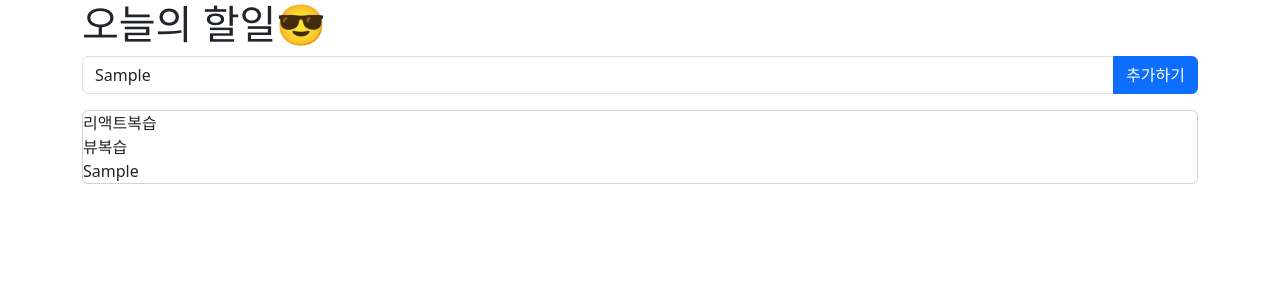
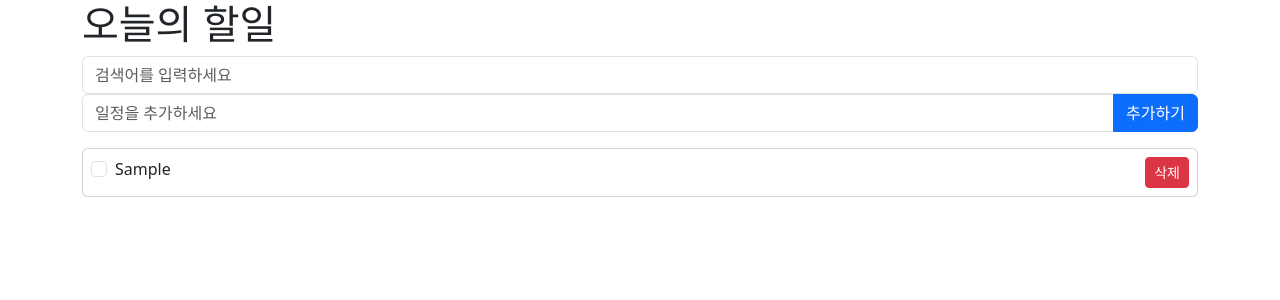
Before and after one commit to was7894/vue_practice, a Vue app: page / in a window 1280 px wide. Both pictures are taken after typing "Sample" into the empty fields and a click on the button "추가하기". Shown: the top 300 px of the page. Built offline with nearby package versions, Linux system fonts and the light colour scheme.

Commit message:
검색기능구현

```diff
--- a/src/App.vue
+++ b/src/App.vue
@@ -1,64 +1,69 @@
 <template>
   <div class="container">
-    <h1>오늘의 할일😎</h1>
-    <!-- <h1>{{ todo }}</h1> -->
-    <form action="#" class="d-flex" @:submit.prevent="onSubmit">
-      <div class="input-group mb-3">
-        <input type="text" class="form-control" placeholder="일정을 추가하세요" v-model="todo" />
-        <!-- type을줘야 prevent로 막힘. -->
-        <button class="btn btn-primary" type="submit">추가하기</button>
-      </div>
-    </form>
-    <div class="card">
-      <span v-for="i in todos" :key="i.id">
-        {{ i.subject }}
-      </span>
-    </div>
+    <h1>오늘의 할일</h1>
+    <input v-model="searchText" type="text" class="form-control" placeholder="검색어를 입력하세요" />
+    <TodoBasicForm @add-todo="onSubmit" />
+    <div v-if="!todos.length">등록된 일정이 없습니다</div>
+    <TodoList :todos="filteredTodos" @toggle-todo="toggleTodo" @delete-todo="deleteTodo" />
   </div>
 </template>
 
 <script>
-import { ref } from "vue";
-
+import { ref, computed } from "vue";
+import TodoBasicForm from "./components/TodoBasicForm.vue";
+import TodoList from "./components/TodoList.vue";
 export default {
+  components: {
+    TodoBasicForm,
+    TodoList,
+  },
   setup() {
-    const todo = ref("");
-    let todos = ref([
-      {
-        id: 1,
-        subject: "리액트복습",
-      },
-      {
-        id: 2,
-        subject: "뷰복습",
-      },
-    ]);
-
-    const onSubmit = () => {
-      /* ref으로 감싼건 value로 불러야됨 */
-      console.log(todo.value);
-      todos.value.push({
-        id: Date.now(),
-        subject: todo.value,
-      });
+    const toggle = ref(false);
+    const searchText = ref("");
+    const filteredTodos = computed(() => {
+      console.log("todo:", searchText);
+      if (searchText.value) {
+        return todos.value.filter((todo) => {
+          console.log("todo:", todo, todos.value);
+          return todo.subject.includes(searchText.value);
+        });
+      }
+      return todos.value;
+    });
+    const todos = ref([]);
+    const onSubmit = (todo) => {
+      todos.value.push(todo);
     };
-
-    const updateName = (e) => {
-      console.log(e.target.value);
+    const todoStyle = {
+      textDecoration: "line-through",
+      color: "gray",
+    };
+    const deleteTodo = (index) => {
+      console.log(index);
+      todos.value.splice(index, 1);
+    };
+    const toggleTodo = (index) => {
+      console.log(index);
+      todos.value[index].completed = !todos.value[index].completed;
     };
 
     return {
-      todo,
+      filteredTodos,
+      onSubmit,
       todos,
-      onSubmit,
-      updateName,
+      toggle,
+      todoStyle,
+      deleteTodo,
+      toggleTodo,
+      searchText,
     };
   },
 };
 </script>
 
 <style>
-.red {
-  color: red;
+.todo {
+  color: gray;
+  text-decoration: line-through;
 }
 </style>
--- /dev/null
+++ b/src/components/TodoBasicForm.vue
@@ -0,0 +1,36 @@
+<template>
+  <form action="#" class="d-flex" @:submit.prevent="onSubmit">
+    <div class="input-group mb-3">
+      <input type="text" class="form-control" v-model="todo" placeholder="일정을 추가하세요" />
+      <button class="btn btn-primary" type="submit">추가하기</button>
+    </div>
+    <div v-if="errMsg" class="alert alert-danger">할일을 입력해주세요</div>
+  </form>
+</template>
+
+<script>
+import { ref } from "vue";
+export default {
+  setup(props, { emit }) {
+    const todo = ref("");
+    const errMsg = ref(false);
+    const onSubmit = () => {
+      if (todo.value === "") {
+        errMsg.value = true;
+      } else {
+        //emit('이벤트명',{전달할데이터})
+        emit("add-todo", {
+          id: Date.now(),
+          subject: todo.value,
+          completed: false,
+        });
+        errMsg.value = false;
+        todo.value = "";
+      }
+    };
+    return { todo, errMsg, onSubmit };
+  },
+};
+</script>
+
+<style></style>
--- /dev/null
+++ b/src/components/TodoList.vue
@@ -0,0 +1,38 @@
+<template>
+  <div class="card">
+    <div class="card-body p-2">
+      <div class="d-flex" v-for="(i, index) in todos" :key="i.id">
+        <div class="form-check flex-grow-1">
+          <label class="form-check-label" :class="{ todo: i.completed }"> <input type="checkbox" class="form-check-input" :value="todos.completed" @change="toggleTodo(index)" />{{ i.subject }}</label>
+        </div>
+        <div>
+          <button class="btn btn-danger btn-sm" @click="deleteTodo(index)">삭제</button>
+        </div>
+      </div>
+    </div>
+  </div>
+</template>
+
+<script>
+export default {
+  props: {
+    todos: {
+      type: Array,
+      required: true,
+    },
+  },
+  emits: ["toggle-todo", "deleteTodo"],
+  setup(props, { emit }) {
+    const toggleTodo = (index) => {
+      console.log(index);
+      emit("toggle-todo", index);
+    };
+    const deleteTodo = (index) => {
+      emit("deleteTodo", index);
+    };
+    return { toggleTodo, deleteTodo };
+  },
+};
+</script>
+
+<style></style>
--- a/vue.config.js
+++ b/vue.config.js
@@ -1,4 +1,5 @@
-const { defineConfig } = require('@vue/cli-service')
+const { defineConfig } = require("@vue/cli-service");
 module.exports = defineConfig({
-  transpileDependencies: true
-})
+  transpileDependencies: true,
+  lintOnSave: false,
+});
```
Also changed, not shown: src/App3.vue (added, +81 -0 lines), src/components/Props.vue (added, +17 -0 lines), src/components/TodoList1.vue (added, +16 -0 lines).
